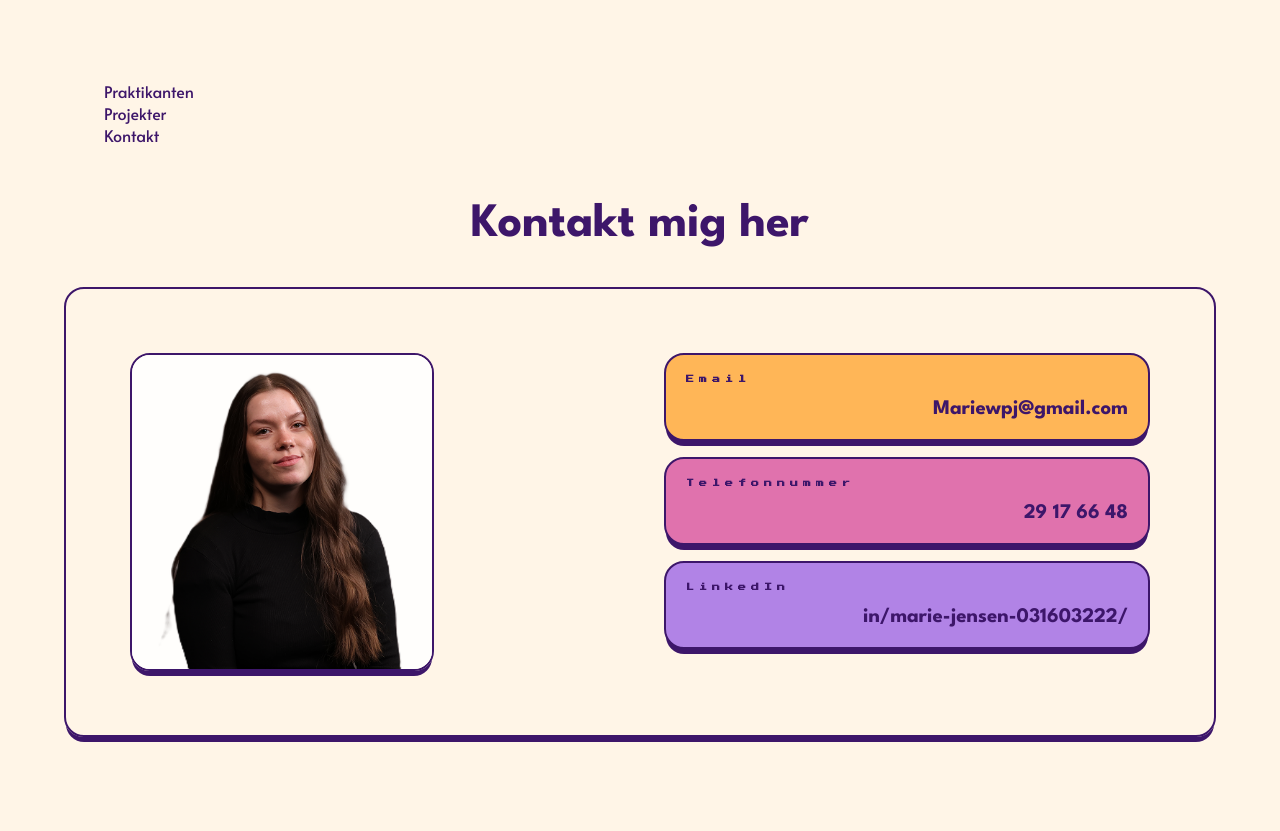
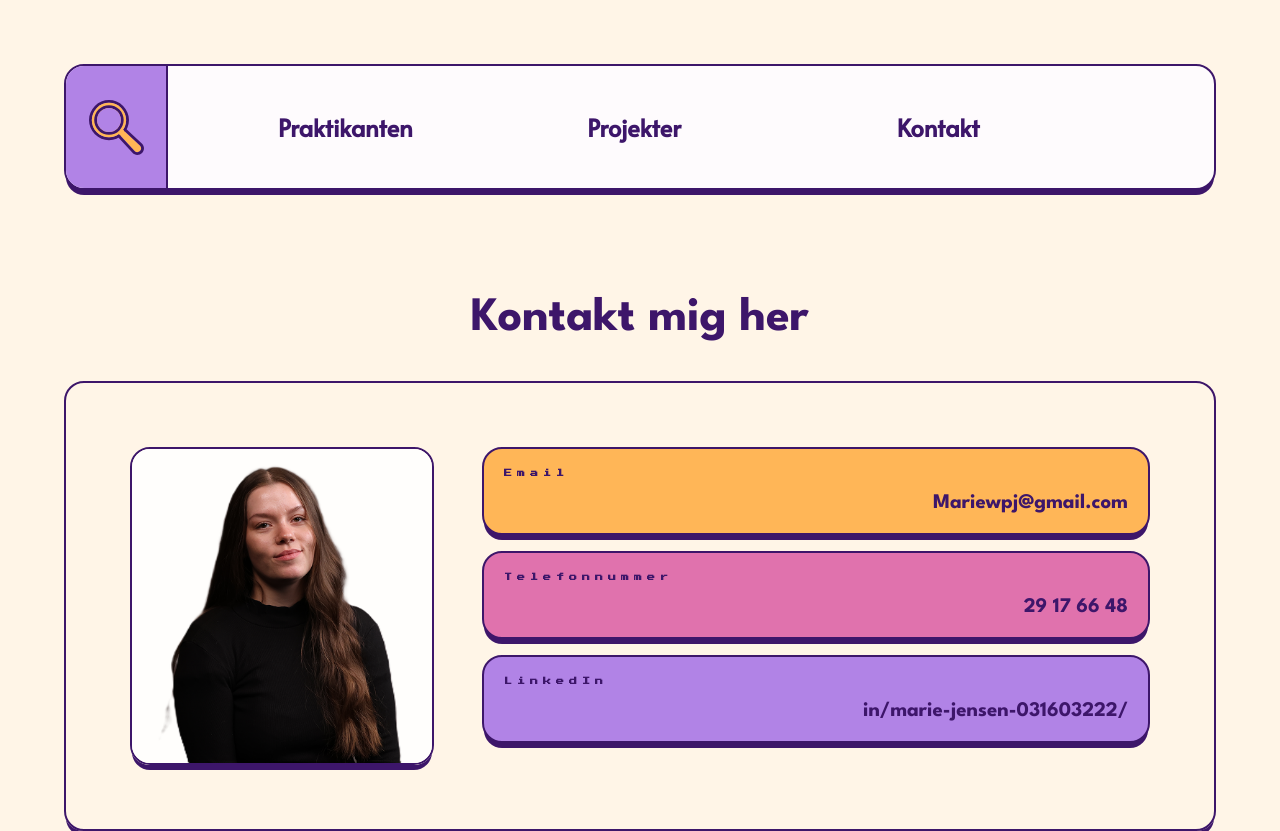
Before and after one commit to MarieWager/portfolio, an Astro site: page / in a window 1280 px wide. Before the commit the page ends 800 px from the top, so only its background shows below. Built offline with nearby package versions, Linux system fonts and the light colour scheme; Astro itself is replaced by a stand-in of ours.

Commit message:
menu_done

```diff
--- a/src/elements/Footer.astro
+++ b/src/elements/Footer.astro
@@ -1,6 +1,5 @@
 ---
 import KontaktInfoCard from "../components/KontaktInfoCard.astro";
-import FooterImgCard from "../components/FooterImgCard.astro";
 ---
 
 <article>
@@ -28,11 +27,6 @@ import FooterImgCard from "../components/FooterImgCard.astro";
   .sbs {
     display: grid;
     grid-template-columns: 2fr 1fr;
-    padding: 5%;
-    border-radius: none;
-    border: none;
-    box-shadow: none;
-
     gap: 1rem;
   }
 
@@ -83,7 +77,7 @@ import FooterImgCard from "../components/FooterImgCard.astro";
       grid-area: 2 / 1 / 5 / 2;
 
       display: grid;
-      grid-template-columns: repeat(2, 1fr);
+      grid-template-columns: 1fr 4fr;
       grid-template-rows: 1fr;
       grid-column-gap: 0px;
       grid-row-gap: 0px;
--- a/src/elements/Menu.astro
+++ b/src/elements/Menu.astro
@@ -4,52 +4,80 @@ const { elem1, elem2, elem3 } = Astro.props;
 
 <header>
   <div class="search_bar">
-    <div class="search_icon"></div>
+    <div class="search_icon">
+      <img src="/media/search_icon.svg" alt="" />
+    </div>
     <nav class="nav">
       <ul class="menu">
-        <li><a href=`#${elem1}` aria-label=`Go to ${elem1}`>{elem1}</a></li>
-        <li><a href=`#${elem2}` aria-label=`Go to ${elem2}`>{elem2}</a></li>
-        <li><a href=`#${elem3}` aria-label=`Go to ${elem3}`>{elem3}</a></li>
+        <li><h2><a href=`#${elem1}` aria-label=`Go to ${elem1}`>{elem1}</a></h2></li>
+        <li><h2><a href=`#${elem2}` aria-label=`Go to ${elem2}`>{elem2}</a></h2></li>
+        <li><h2><a href=`#${elem3}` aria-label=`Go to ${elem3}`>{elem3}</a></h2></li>
       </ul>
     </nav>
   </div>
 </header>
 
 <style>
-  @media (min-width: 900px) {
+  /** mobile **/
+  h2 {
+    margin: 0;
   }
 
-  /* Opacity-effekt */
-  #header {
+  header {
+    position: fixed;
+    top: 0;
+    left: 0;
+    width: 100%;
+    z-index: 3000;
     transition: opacity 0.3s ease;
-    opacity: 1;
+    opacity: 5;
+    background-color: var(--oldlace);
+    margin-bottom: 0;
   }
 
-  #header.scrolled {
-    opacity: 0.8;
-    z-index: 3000;
+  header.scrolled {
+    opacity: 0.95;
   }
 
-  #header:hover,
-  #header:focus-within {
-    opacity: 1;
-    z-index: 3000;
+  .search_bar {
+    background-color: var(--snow);
+    border-radius: 20px;
+    border: var(--border-1);
+    box-shadow: var(--shadow-drop);
+    right: 0;
+    margin: 5vw 5vw 0 5vw;
+    display: grid;
+    grid-template-columns: 1fr 4fr;
+    height: 122px;
+  }
+
+  .search_icon {
+    background-color: var(--mediumpurple);
+    border-radius: 18px 0px 0px 18px;
+    border-right: var(--border-1);
+    display: grid;
+    align-content: center;
+    justify-content: center;
+    width: clamp(50px, 15vw, 100px);
+  }
+
+  ul {
+    margin: 0.5rem;
+  }
+
+  /** desktop **/
+
+  @media (min-width: 860px) {
+    .search_bar {
+      grid-template-columns: 1fr 6fr;
+    }
+    .nav {
+      place-content: center;
+    }
+    ul {
+      display: grid;
+      grid-template-columns: repeat(3, 1fr);
+      align-content: center;
+    }
   }
 </style>
-
-<script>
-  document.addEventListener("DOMContentLoaded", () => {
-    const header = document.getElementById("header");
-
-    // Scroll opacity effect
-    if (header) {
-      window.addEventListener("scroll", () => {
-        if (window.scrollY > 50) {
-          header.classList.add("scrolled");
-        } else {
-          header.classList.remove("scrolled");
-        }
-      });
-    }
-  });
-</script>
--- a/src/layouts/Layout.astro
+++ b/src/layouts/Layout.astro
@@ -20,7 +20,10 @@ const { title, meta } = Astro.props;
   </head>
   <body>
     <Menu elem1="Praktikanten" elem2="Projekter" elem3="Kontakt" />
+    <div id="space"></div>
     <slot />
+    <div id="space"></div>
+
     <Footer />
   </body>
 </html>
@@ -36,4 +39,8 @@ const { title, meta } = Astro.props;
   * {
     box-sizing: border-box;
   }
+
+  #space {
+    padding: 2rem;
+  }
 </style>
--- a/src/pages/index.astro
+++ b/src/pages/index.astro
@@ -6,5 +6,13 @@ import Projekt from "../elements/Projekt.astro";
 
 <Layout title="Marie Jensen" meta="Velkommen til mit digitale portfolio">
   <Praktikant />
+  <div id="space"></div>
+
   <Projekt />
 </Layout>
+
+<style>
+  #space {
+    padding: 2rem;
+  }
+</style>
```
Also changed, not shown: src/components/DescCard.astro (+12 -0 lines), src/components/FooterImgCard.astro (deleted, +0 -7 lines), src/components/GifCard.astro (+12 -0 lines), src/components/KompetanceCard.astro (+12 -0 lines), src/components/NameCard.astro (+12 -0 lines), src/components/ProfilCard.astro (+12 -0 lines), src/components/ProjektImgCard.astro (+12 -0 lines), src/elements/Praktikant.astro (+12 -0 lines), src/elements/Projekt.astro (+12 -0 lines), src/elements/Slide.astro (+12 -0 lines), public/media/search_icon.svg (added).
